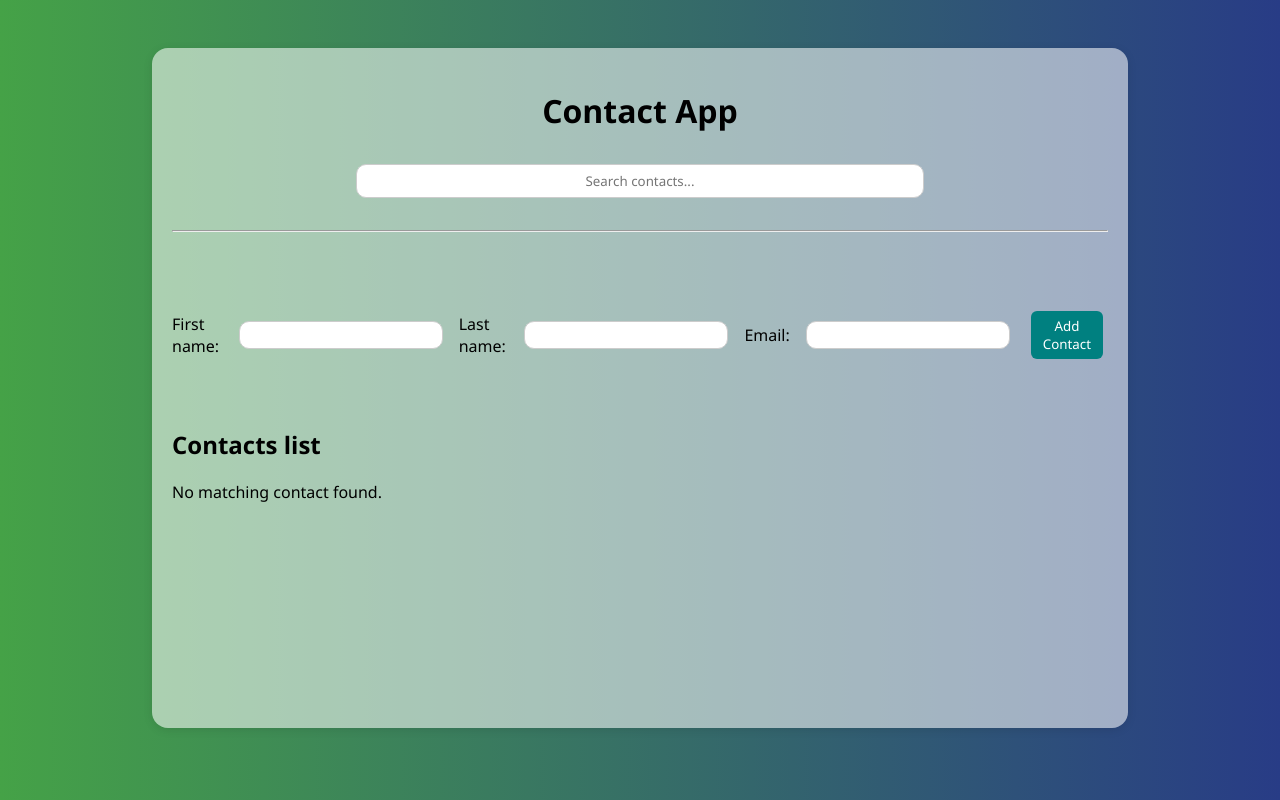
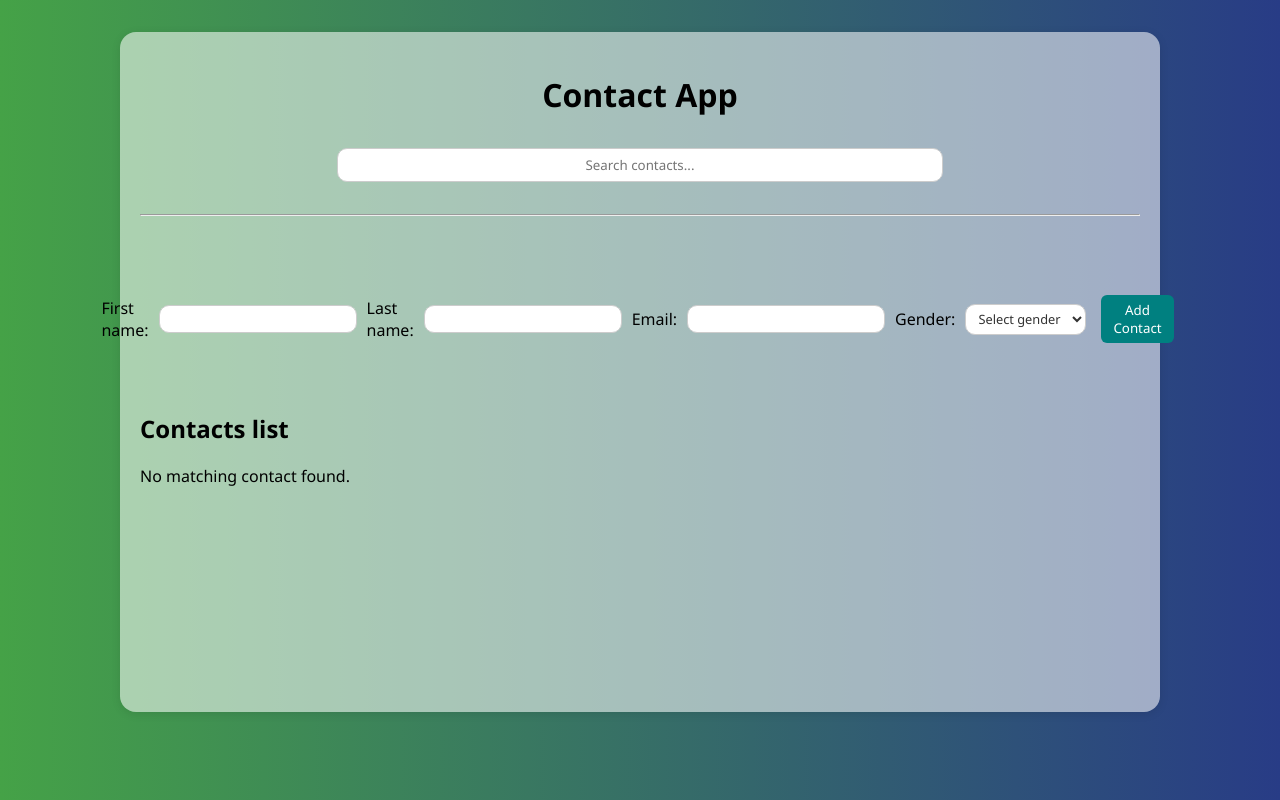
Before and after one commit to Diana-Abyaneh/diana-abyaneh_week17, a React (Vite) app in the folder contact-app/: page / in a window 1280 px wide. Built offline with nearby package versions, Linux system fonts and the light colour scheme.

Commit message:
Refactor styling and layout: adjust container margins, input gaps, and input widths; enhance form inputs with gender selection and avatar handling in ContactList.

```diff
--- a/contact-app/src/App.css
+++ b/contact-app/src/App.css
@@ -9,7 +9,7 @@ body {
 }
 
 .container {
-  margin: 3rem 9rem;
+  margin: 2rem 7rem;
   border: none 1px;
   border-radius: 1rem;
   box-shadow: 0 2px 10px rgba(0, 0, 0, 0.1);
@@ -26,7 +26,7 @@ body {
 
 .form-inputs {
   display: flex;
-  gap: 16px;
+  gap: 10px;
   justify-content: center;
   align-items: center;
   margin-bottom: 4rem;
@@ -36,7 +36,7 @@ input {
   border-radius: 10px;
   border-color: teal;
   height: 1.5rem;
-  width: 15rem;
+  width: 12rem;
   border: 1px solid #ccc;
 }
 
@@ -99,3 +99,20 @@ li input[type="checkbox"] {
 #yes {
     background-color: #a40101;
 }
+.form-inputs select {
+  border-radius: 10px;
+  border: 1px solid #ccc;
+  height: 1.9rem;
+  width: 8rem;
+  padding: 2px 8px;
+  background-color: white;
+  font-size: 0.8rem;
+  color: #333;
+  transition: border-color 0.3s ease, box-shadow 0.3s ease;
+}
+
+.form-inputs select:focus {
+  border-color: #015959;
+  outline: none;
+  box-shadow: 0 0 5px rgba(1, 89, 89, 0.5);
+}
--- a/contact-app/src/App.jsx
+++ b/contact-app/src/App.jsx
@@ -19,7 +19,7 @@ function App() {
 
   const [successMessage, setSuccessMessage] = useState("");
 
-  const [pendingEditContact, setPendingEditContact] = useState("");
+  const [pendingEditContact, setPendingEditContact] = useState(null);
 
   const [errorMessages, setErrorMessages] = useState([]);
 
@@ -197,6 +197,7 @@ function App() {
           onCancel={() => {
             setPendingEditContact(null);
             setModalVisible(false);
+            setEditableContact(null);
           }}
         />
       )}
--- a/contact-app/src/ContactForm.jsx
+++ b/contact-app/src/ContactForm.jsx
@@ -1,19 +1,27 @@
 import { useState, useEffect } from "react";
-import "./App.css";
 
-function ContactForm({ onAddContact, editableContact, onUpdateContact, showError }) {
+function ContactForm({
+  onAddContact,
+  editableContact,
+  onUpdateContact,
+  showError,
+}) {
   const [formData, setFormData] = useState({
+    avatarUrl: "",
     firstName: "",
     lastName: "",
     email: "",
+    gender: "",
   });
 
   useEffect(() => {
     if (editableContact) {
       setFormData({
-        firstName: editableContact.firstName,
-        lastName: editableContact.lastName,
-        email: editableContact.email,
+        firstName: editableContact.firstName || "",
+        lastName: editableContact.lastName || "",
+        email: editableContact.email || "",
+        gender: editableContact.gender || "",
+        avatarUrl: editableContact.avatarUrl || "",
       });
     }
   }, [editableContact]);
@@ -45,8 +53,6 @@ function ContactForm({ onAddContact, editableContact, onUpdateContact, showError
 
     setFormData({ firstName: "", lastName: "", email: "" });
   };
-
-
 
   return (
     <form action="">
@@ -81,6 +87,17 @@ function ContactForm({ onAddContact, editableContact, onUpdateContact, showError
           value={formData.email}
           onChange={(e) => setFormData({ ...formData, email: e.target.value })}
         />
+        <label htmlFor="gender">Gender:</label>
+        <select
+          id="gender"
+          value={formData.gender}
+          onChange={(e) => setFormData({ ...formData, gender: e.target.value })}
+        >
+          <option value="">Select gender</option>
+          <option value="male">Male</option>
+          <option value="female">Female</option>
+        </select>
+
         <button type="submit" onClick={handleSubmit}>
           {editableContact ? "Update Contact" : "Add Contact"}
         </button>
--- a/contact-app/src/ContactList.jsx
+++ b/contact-app/src/ContactList.jsx
@@ -6,7 +6,17 @@ function ContactList({
   setSelectedContacts,
 }) {
 
+  const getAvatar = (contact) => {
+    if (contact.avatarUrl) return contact.avatarUrl;
+    if (contact.gender === "male")
+      return "https://avatar.iran.liara.run/public/boy";
+    if (contact.gender === "female")
+      return "https://avatar.iran.liara.run/public/77";
+    return `https://avatar.iran.liara.run/username?username=${contact.firstName}%20${contact.lastName}`;
+  };
   const handleSelect = (id) => {
+
+
     if (selectedContacts.includes(id)) {
       setSelectedContacts(
         selectedContacts.filter((selectedId) => selectedId !== id)
@@ -30,7 +40,15 @@ function ContactList({
                 checked={selectedContacts.includes(contact.id)}
                 onChange={() => handleSelect(contact.id)}
               />
-              <p>{contact.firstName} {contact.lastName}</p> {contact.email}
+              <img
+                src={getAvatar(contact)}
+                alt={`${contact.firstName} avatar`}
+                style={{ width: "50px", height: "50px", borderRadius: "50%" }}
+              />
+              <p>
+                {contact.firstName} {contact.lastName}
+              </p>{" "}
+              {contact.email}
               <section className="contact-btn">
                 <button onClick={() => onRequestDelete(contact)}>Delete</button>
                 <button onClick={() => onEditContact(contact)}>Edit</button>
```
